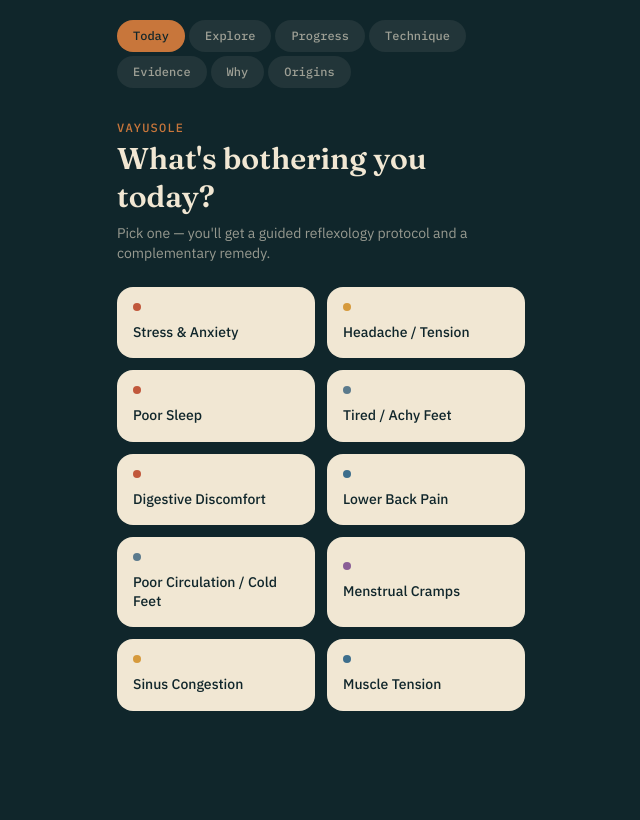
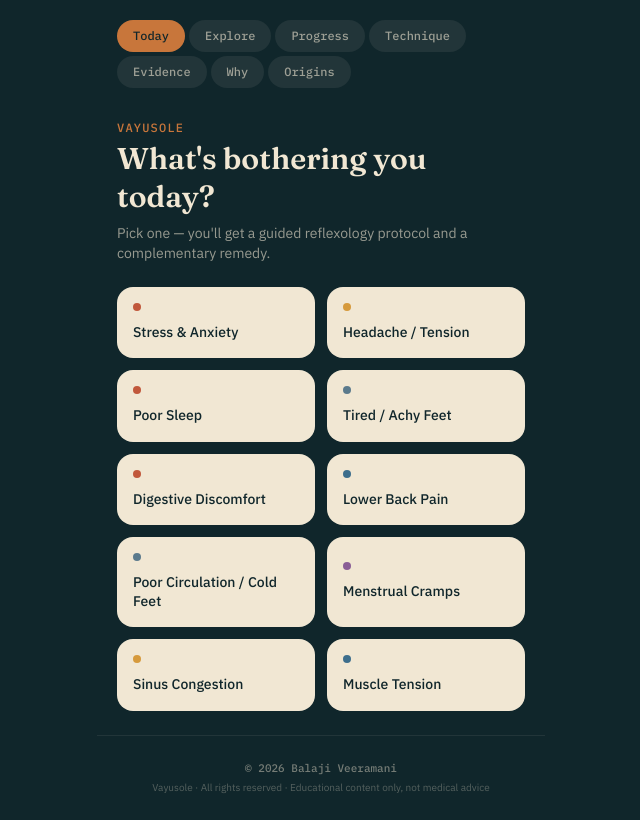
Before and after one commit to mvbinvestor-alt/Vayusole, a Next.js app: page / in a window 1280 px wide. Shown: the whole page, without its empty margins (319-959 px from the left). Built offline with nearby package versions, Linux system fonts and the light colour scheme.

Commit message:
Add copyright footer

```diff
--- a/components/VayusoleApp.jsx
+++ b/components/VayusoleApp.jsx
@@ -1770,6 +1770,28 @@ function ConsentGate({ onAccept, onCancel }) {
   );
 }
 
+function Footer() {
+  return (
+    <div
+      className="px-5 py-6 text-center"
+      style={{ borderTop: "1px solid rgba(241,231,211,0.08)" }}
+    >
+      <p
+        className="text-[11px] mb-1"
+        style={{ fontFamily: "'IBM Plex Mono', monospace", color: "rgba(241,231,211,0.45)" }}
+      >
+        © {new Date().getFullYear()} Balaji Veeramani
+      </p>
+      <p
+        className="text-[10px] leading-relaxed"
+        style={{ fontFamily: "'IBM Plex Sans', sans-serif", color: "rgba(241,231,211,0.3)" }}
+      >
+        Vayusole · All rights reserved · Educational content only, not medical advice
+      </p>
+    </div>
+  );
+}
+
 function NavTabs({ tab, setTab }) {
   const tabs = [
     { id: "today", label: "Today" },
@@ -1849,6 +1871,7 @@ export default function VayusoleApp() {
             {tab === "history" && <HistoryView />}
           </>
         )}
+        <Footer />
       </div>
     </div>
   );
```
